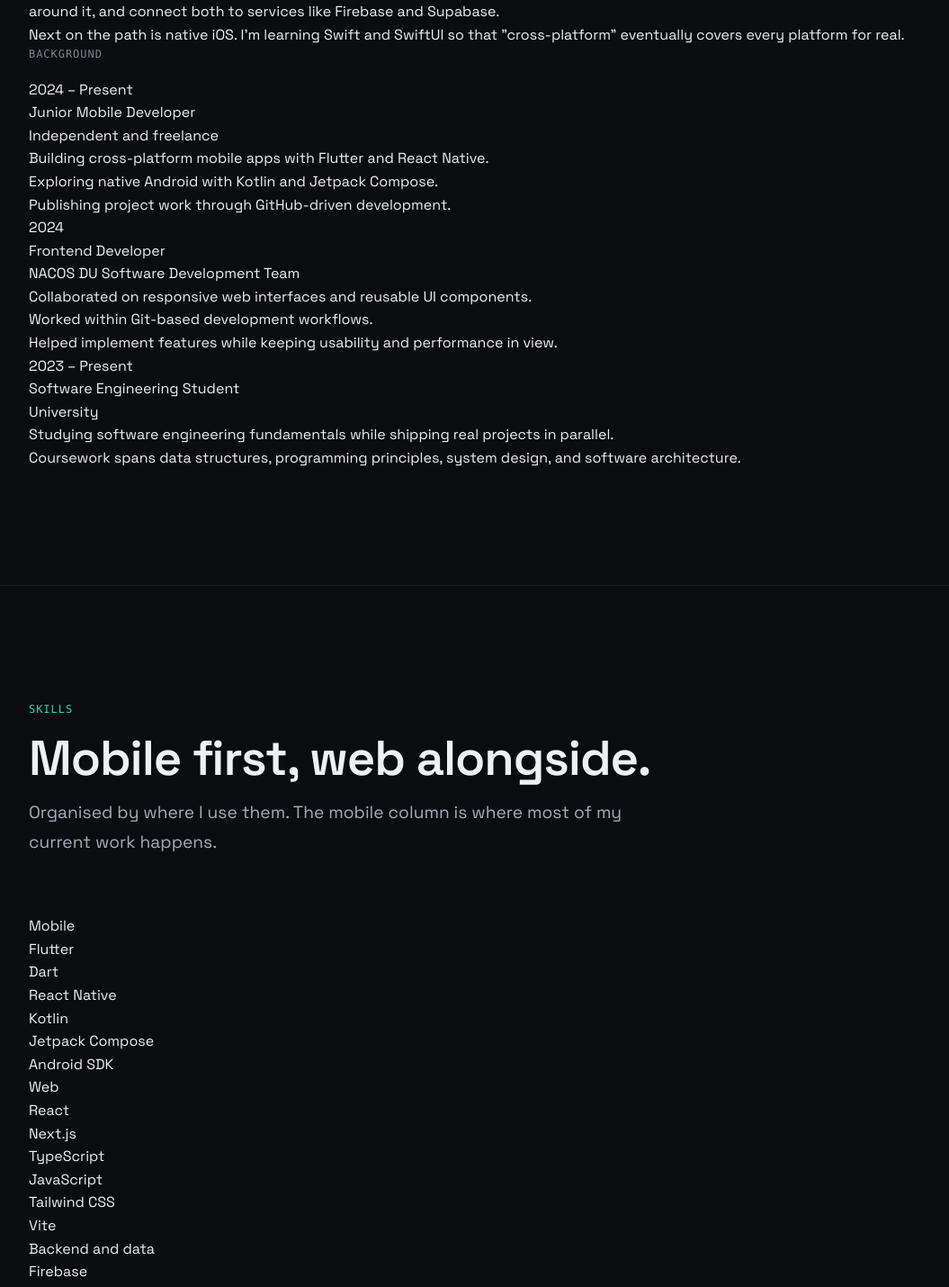
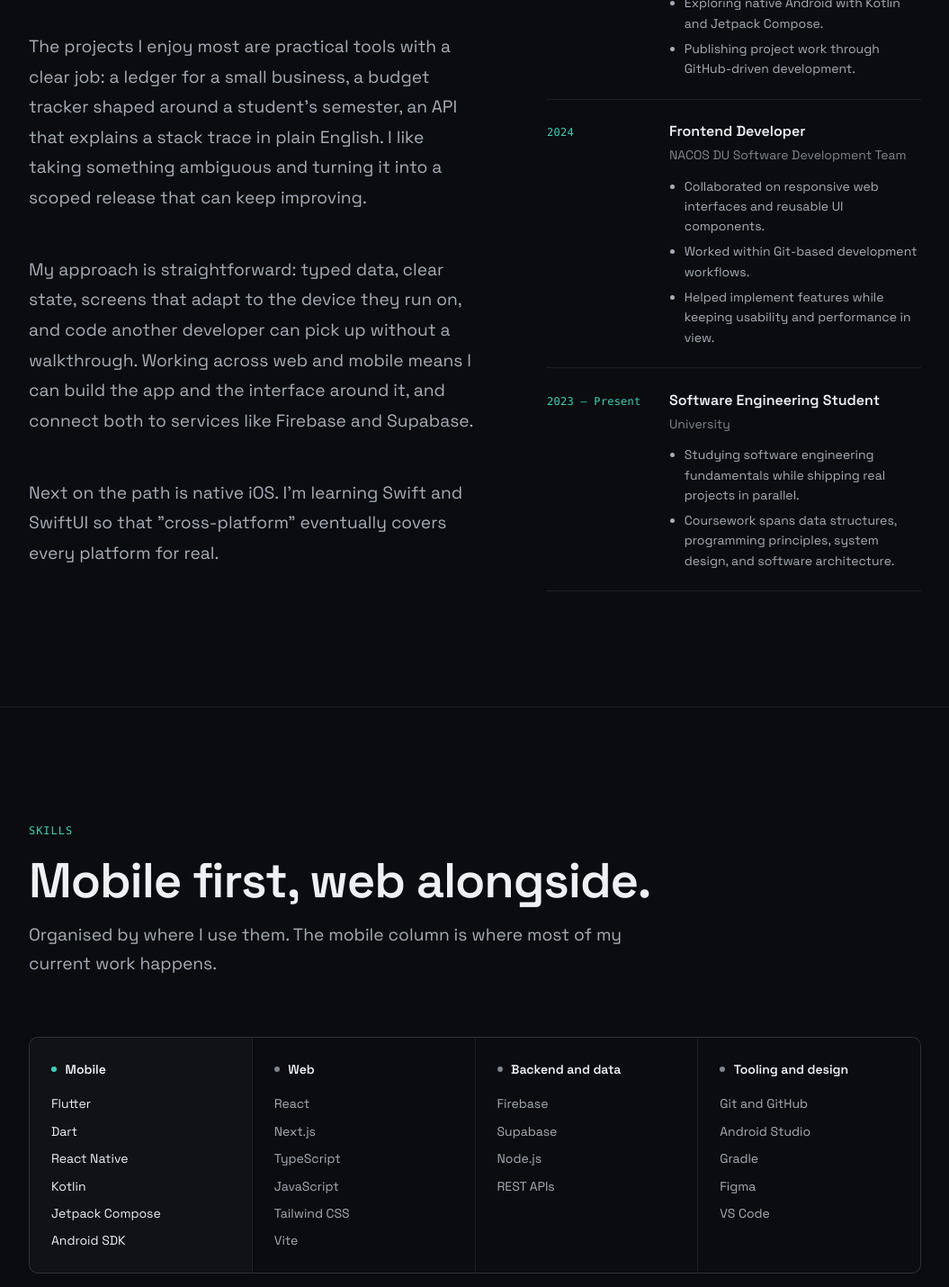
Before and after one commit to GABIs-Hub/portfolio, a Next.js app: page / in a window 1280 px wide. Shown: the part 4320-5750 px from the top of the page at 90% size, without its empty margins (112-1167 px from the left). Built offline with nearby package versions, Linux system fonts and the light colour scheme.

Commit message:
Design system part 4a: about and skills styles

```diff
--- a/src/app/globals.css
+++ b/src/app/globals.css
@@ -625,4 +625,144 @@ dd {
   color: var(--accent);
 }
 
-/* @@PART4@@ */
+/* About */
+
+.about-grid {
+  display: grid;
+  grid-template-columns: minmax(0, 1.2fr) minmax(0, 1fr);
+  gap: clamp(2rem, 6vw, 5rem);
+}
+
+.about-copy {
+  display: grid;
+  gap: 1.25rem;
+  max-width: 60ch;
+  color: var(--fg-muted);
+  font-size: var(--text-lg);
+  line-height: 1.75;
+}
+
+.about-copy strong {
+  color: var(--fg);
+  font-weight: 600;
+}
+
+.timeline {
+  display: grid;
+  margin: 0;
+  padding: 0;
+  border-top: 1px solid var(--line);
+  list-style: none;
+}
+
+.timeline-item {
+  display: grid;
+  grid-template-columns: 7.5rem minmax(0, 1fr);
+  gap: 1rem;
+  padding-block: 1.4rem;
+  border-bottom: 1px solid var(--line);
+}
+
+.timeline-period {
+  padding-top: 0.3rem;
+  color: var(--accent);
+  font-family: var(--font-mono);
+  font-size: var(--text-xs);
+  letter-spacing: 0.02em;
+}
+
+.timeline-item h4 {
+  font-size: var(--text-base);
+  font-weight: 600;
+}
+
+.timeline-org {
+  margin-top: 0.15rem;
+  color: var(--fg-subtle);
+  font-size: var(--text-sm);
+}
+
+.timeline-item ul {
+  display: grid;
+  gap: 0.35rem;
+  margin: 0.75rem 0 0;
+  padding-left: 1.05rem;
+  color: var(--fg-muted);
+  font-size: var(--text-sm);
+  line-height: 1.6;
+  list-style: disc;
+}
+
+/* Skills */
+
+.skills-grid {
+  display: grid;
+  grid-template-columns: repeat(4, minmax(0, 1fr));
+  gap: 1px;
+  overflow: hidden;
+  border: 1px solid var(--line);
+  border-radius: var(--radius-md);
+  background: var(--line);
+}
+
+.skill-group {
+  display: grid;
+  align-content: start;
+  gap: 1rem;
+  padding: 1.5rem;
+  background: var(--bg);
+}
+
+.skill-group[data-primary] {
+  background: var(--bg-elevated);
+}
+
+.skill-group h3 {
+  display: flex;
+  align-items: center;
+  gap: 0.6rem;
+  font-size: var(--text-sm);
+  font-weight: 600;
+}
+
+.skill-group h3::before {
+  content: "";
+  width: 6px;
+  height: 6px;
+  border-radius: 50%;
+  background: var(--fg-subtle);
+}
+
+.skill-group[data-primary] h3::before {
+  background: var(--accent);
+}
+
+.skill-group ul {
+  display: grid;
+  gap: 0.5rem;
+  margin: 0;
+  padding: 0;
+  list-style: none;
+}
+
+.skill-group li {
+  color: var(--fg-muted);
+  font-size: var(--text-sm);
+}
+
+.skill-group[data-primary] li {
+  color: var(--fg);
+}
+
+.learning-note {
+  margin-top: 1.25rem;
+  color: var(--fg-subtle);
+  font-size: var(--text-sm);
+}
+
+.learning-note strong {
+  color: var(--fg-muted);
+  font-weight: 500;
+}
+
+/* @@PART4B@@ */
```
